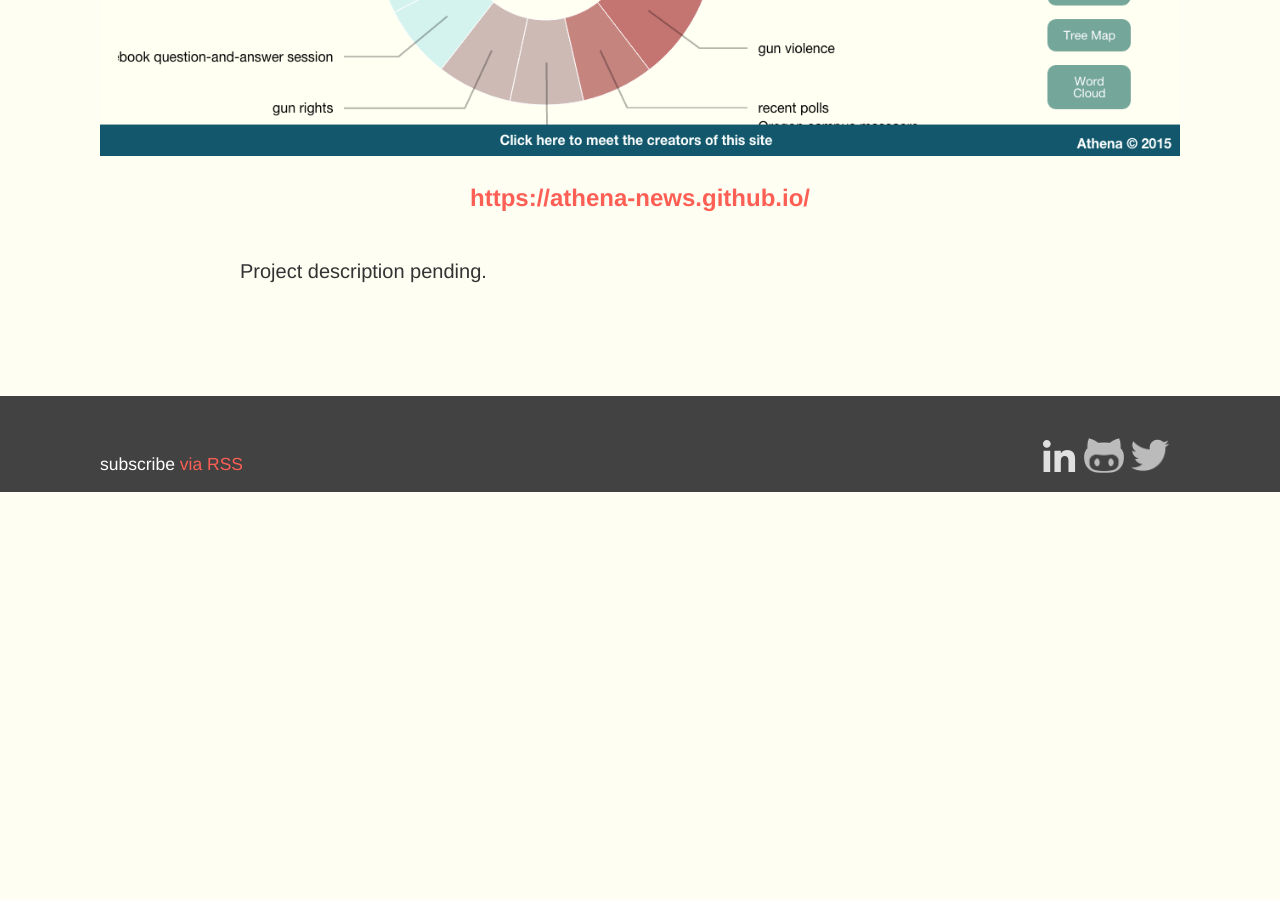
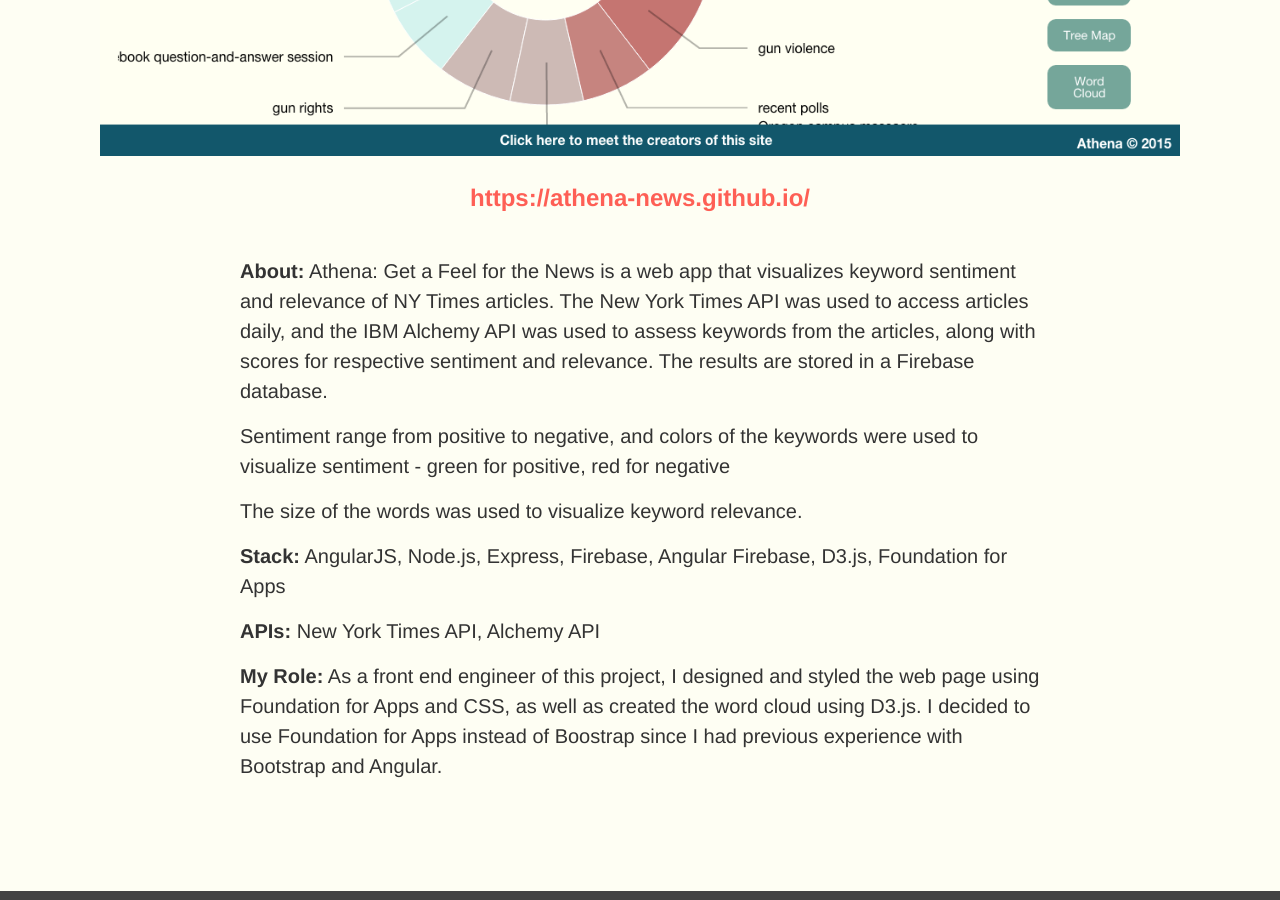
Before and after one commit to tgreenidge/portfolio, a Jekyll site: the page built from _posts/project/2015-10-08-athena-project.markdown, in a window 1280 px wide and 900 px high, scrolled down 975 px. Built offline with Jekyll 4.4.1, drawn with Linux system fonts in a browser that asks for light colours; before the commit the page ends 1467 px from its top, so only the background shows below that.

Commit message:
added discription for athena news

```diff
--- a/_posts/project/2015-10-08-athena-project.markdown
+++ b/_posts/project/2015-10-08-athena-project.markdown
@@ -8,5 +8,16 @@
 live-link: https://athena-news.github.io/
 ---
 
+**About:**
+Athena: Get a Feel for the News is a web app that visualizes keyword sentiment and relevance of NY Times articles. The New York Times API was used to access articles daily, and the IBM Alchemy API was used to assess keywords from the articles, along with scores for respective sentiment and relevance. The results are stored in a Firebase database.
 
-Project description pending.
+Sentiment range from positive to negative, and colors of the keywords were used to visualize sentiment - green for positive, red for negative
+
+The size of the words was used to visualize keyword relevance.
+
+
+**Stack:** AngularJS, Node.js, Express, Firebase, Angular Firebase, D3.js, Foundation for Apps
+
+**APIs:** New York Times API, Alchemy API
+
+**My Role:** As a front end engineer of this project, I designed and styled the web page using Foundation for Apps and CSS, as well as created the word cloud using D3.js. I decided to use Foundation for Apps instead of Boostrap since I had previous experience with Bootstrap and Angular.
```
